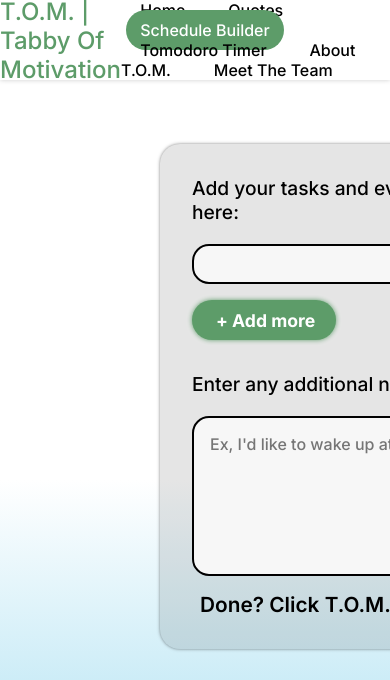
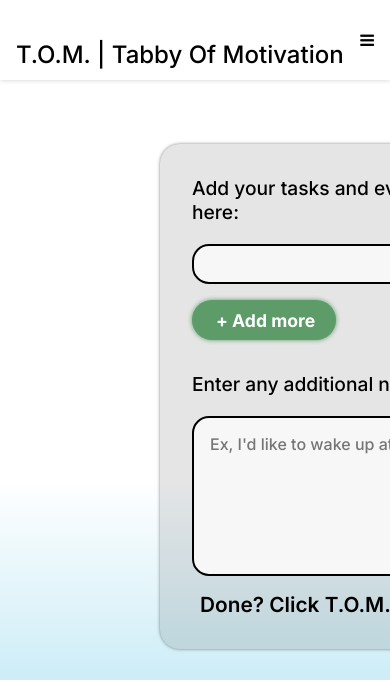
Before and after one commit to om-arya/T.O.M, a Django app: page /schedule in a window 390 px wide; the page is wider, and only the part inside the window is pictured. Shown: the top 680 px of that part. Run offline with Django 5.2, Linux system fonts and the light colour scheme; some libraries are stand-ins or nearby versions.

Commit message:
Added responsive menu bar to Schedule Builder

```diff
--- a/static/css/schedule.css
+++ b/static/css/schedule.css
@@ -432,6 +432,86 @@ option {
     }
 }
 
+.icon {
+    display: none;
+    color: white;
+    transition: 0.25s;
+    background: var(--nav-bar-color);
+}
+
+.icon:hover {
+    color: black;
+    background: var(--nav-bar-color);
+}
+
+@media screen and (max-width: 1182px) {
+    nav {
+        flex-direction: row;
+        align-items: flex-start;
+        background: var(--nav-bar-color);
+    }
+
+    .logo {
+        margin: 1.5rem 0rem 0rem 1rem;
+    }
+
+    .top-menu {
+        display: none;
+    }
+
+    .icon {
+        display: block;
+        float: right;
+        padding: 14px 16px;
+        background: var(--nav-bar-color);
+        border-radius: 50%;
+        color: black;
+    }
+
+    .icon:hover {
+        background: rgb(186, 186, 186);
+    }
+
+    .nav-items.responsive .top-menu {
+        display: block;
+        background-color: var(--bg-main-color);
+        margin: 1rem;
+    }
+
+    .nav-items.responsive {
+        position: relative;
+        background-color: white;
+        color: black;
+        z-index: 1;
+        border-radius: 15px;
+        box-shadow: 0px 8px 16px rgba(28, 28, 28, 0.288);
+        position: absolute;
+        right: 0;
+        top: 60px;
+        width: auto;
+        border: 2px solid var(--custom-green);
+    }
+
+    .nav-items.responsive a {
+        float: none;
+        color: black;
+        padding: 12px 16px;
+        text-decoration: none;
+        display: block;
+        text-align: left;
+        background-color: var(--bg-main-color);
+    }
+
+    .nav-items.responsive a:hover {
+        background-color: var(--custom-green);
+        color: white;
+    }
+
+    .nav-items.responsive {
+        display: block;
+    }
+}
+
 .clear-all-button {
     padding: .3rem 5.9rem .3rem 1.5rem;
     margin: -.5rem 0 2rem 0;
--- a/static/js/home.js
+++ b/static/js/home.js
@@ -61,7 +61,7 @@ allLinks.forEach(link => {
         });
     }
 
-  });
+});
 
 const menuToggle = document.querySelector('.menu-toggle');
 const menuContent = document.querySelector('.menu-content');
--- a/static/js/schedule.js
+++ b/static/js/schedule.js
@@ -1,3 +1,14 @@
+document.addEventListener('DOMContentLoaded', function () {
+    document.querySelector('.icon').addEventListener('click', function () {
+        var x = document.getElementById('navbar');
+        if (x.className === 'nav-items') {
+            x.className += ' responsive';
+        } else {
+            x.className = 'nav-items';
+        }
+    });
+});
+
 import {textToSpeech} from "./text-to-speech.js";
 
 let typeInterval;
@@ -74,6 +85,7 @@ const hiddenElementsInput = document.querySelectorAll(".hidden-input");
 hiddenElementsInput.forEach((el) => observerInput.observe(el));
 
 
+
 //second observer to create animations for Tom which is to come in from the right
 const observerTom = new IntersectionObserver((entries) => {
     entries.forEach((entry) => {
@@ -105,32 +117,6 @@ document.getElementById('clearEvents').addEventListener('click', () => {
     const existingSchedule = document.getElementById('result');
     existingSchedule.textContent = '';
 });
-
-/**
- * EXIT ANIMATION CODE: We first select all the a href tags on the page- these are only used to lead away from the page itself
- * so page functionality isn't impacted. We then add an event listener for these links, and if any of them is clicked, we call
- * preventDefault() to prevent them from directly sending the user to the next page. We then put all the elements we want to have disappear
- * (in this case everything but the menu bar and footer) on the exit-animation classlist, which makes them fade into opacity 0. After that,
- * the link directs the user to the page containing the link.
- */
-const allLinks = document.querySelectorAll('a');
-
-allLinks.forEach(link => {
-    link.addEventListener('click', (event) => {
-
-        //stops link from just sending the user to the next page.
-        event.preventDefault();
-
-        //add everything below the menu bar and above the footer to the exit animation class list so the animation plays.
-        const formElements = document.getElementById('scheduleForm');
-        formElements.classList.add('exit');
-
-        //delay after animation and send the user to the link
-        setTimeout(() => {
-            window.location.href = link.href;
-        }, 500);
-    });
-  });
 
 function clearEvents() {
     //select all event boxes on the page
@@ -295,6 +281,42 @@ async function speechAndStorage(){
     }
 }
 
+/**
+ * EXIT ANIMATION CODE: We first select all the a href tags on the page- these are only used to lead away from the page itself
+ * so page functionality isn't impacted. We then add an event listener for these links, and if any of them is clicked, we call
+ * preventDefault() to prevent them from directly sending the user to the next page. We then put all the elements we want to have disappear
+ * (in this case everything but the menu bar and footer) on the exit-animation classlist, which makes them fade into opacity 0. After that,
+ * the link directs the user to the page containing the link.
+ */
+const allLinks = document.querySelectorAll('a');
+
+allLinks.forEach(link => {
+    //filter out the a href that is the menu icon when the page is smaller to avoid having elements transition before the user has selected another page
+    if(!link.classList.contains('small-menu-link')) {
+        link.addEventListener('click', (event) => {
+
+            //stops link from just sending the user to the next page.
+            event.preventDefault();
+
+            //add everything below the menu bar and above the footer to the exit animation class list so the animation plays.
+            const formElements = document.getElementById('scheduleForm');
+            formElements.classList.add('exit');
+
+            //delay after animation and send the user to the link
+            setTimeout(() => {
+                window.location.href = link.href;
+            }, 500);
+        });
+    }
+});
+
+const menuToggle = document.querySelector('.menu-toggle');
+const menuContent = document.querySelector('.menu-content');
+
+menuToggle.addEventListener('click', () => {
+  menuContent.classList.toggle('show-menu');
+});
+
 //typing effect function, identical to the one in quotes
 async function typingEffect(element, text){
     setTimeout(() => {
--- a/templates/about-tom.html
+++ b/templates/about-tom.html
@@ -119,7 +119,7 @@
             <div class="details-description">
                 <p>
                     On the back-end, T.O.M. relies on a Django framework in order to implement its customized chatbot interfaces and facilitate user interactions with the Gemini API.
-                    This framework allows us to generate customized queries to send to the Gemini API to receive the exact results we want, and use those results to use in our features.
+                    This framework allows us to generate customized queries to send to the Gemini API to receive the exact results we want, and use those results in our features.
                     To enable users to hear T.O.M.’s meowjestic voice for themselves, we also included a text-to-speech feature utilizing the SpeechSynthesis interface of the Web Speech API.
                 </p>
                 <br>
--- a/templates/schedule.html
+++ b/templates/schedule.html
@@ -8,6 +8,7 @@
     <meta name="viewport" content="width=device-width, initial-scale=1.0">
     <link rel="icon" href='../media/TOM.png'>
     <link rel="stylesheet" href={% static 'css/schedule.css' %} type="text/css">
+    <link rel="stylesheet" href="https://cdnjs.cloudflare.com/ajax/libs/font-awesome/4.7.0/css/font-awesome.min.css">
     <title>Schedule Builder</title>
 </head>
 <body>
@@ -21,6 +22,9 @@
             <a href="about-tom" class="top-menu">About T.O.M.</a>
             <a href="about-us" class="top-menu">Meet The Team</a>
         </div>
+        <a href="javascript:void(0);" class="icon small-menu-link" onclick="toggleMenu()">
+            <i class="fa fa-bars"></i>
+        </a>
     </nav>
     <form id="scheduleForm" class="form" method="get" action="{% url 'submit_form' %}">
         <div class="input-container hidden-input">
```
